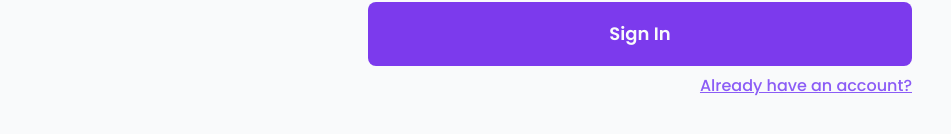
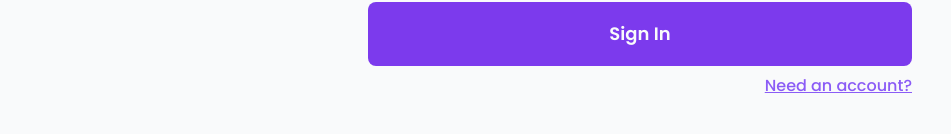
Before and after one commit to freddie-nelson/caaanvas, a Vue app: page /login in a window 1280 px wide. Shown: the part 502-636 px from the top of the page, without its empty margins (0-951 px from the left). Built offline with nearby package versions, Linux system fonts and the light colour scheme.

Commit message:
change button to register page text

```diff
--- a/src/views/Login.vue
+++ b/src/views/Login.vue
@@ -15,7 +15,7 @@
       />
       <c-button class="w-full mt-5">Sign In</c-button>
       <c-button-text class="self-end mt-2" @click="$router.push({ name: 'Register' })">
-        Already have an account?
+        Need an account?
       </c-button-text>
     </form>
   </main>
```
